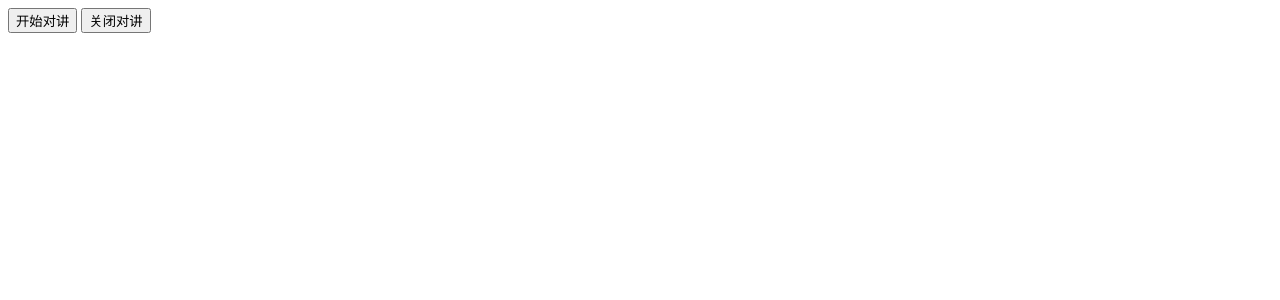
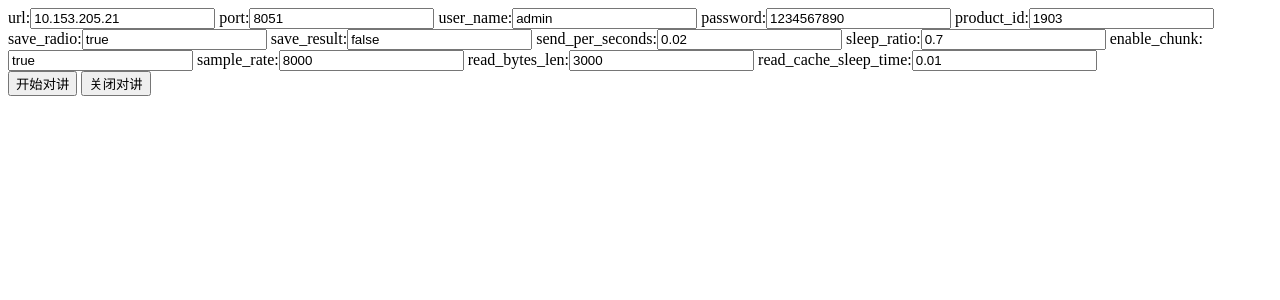
Before and after one commit to uglylee/speech, a Django app: page /demo/asr/ in a window 1280 px wide. Shown: the top 300 px of the page. Run offline with Django 3.2, Linux system fonts and the light colour scheme.

Commit message:
支持网页修改asr地址及保存录音及保存文件

```diff
--- a/asr-websocket-demo/demo/static/demo/js/speech.js
+++ b/asr-websocket-demo/demo/static/demo/js/speech.js
@@ -4,7 +4,23 @@ var end = document.getElementById('intercomEnd');
 var ws = null; //实现WebSocket
 var record = null; //多媒体对象，用来处理音频
 var ws1 = null;
+var id=null;
+        //
+var timestamp=null;
 
+var url = null;
+var port = null;
+var user_name = null;
+var password = null;
+var save_radio = null;
+var save_file = null;
+var send_per_seconds = null;
+var sleep_ratio = null;
+var enable_chunk = null;
+var enable_flush_data = null;
+var sample_rate = null;
+var read_bytes_len = null;
+var read_cache_sleep_time =null;
 function init(rec) {
     record = rec;
 }
@@ -120,11 +136,52 @@ var Recorder = function(stream) {
         sendData();
     }
 }
+  function guid() {
+        return Number(Math.random().toString().substr(3, 3) + Date.now()).toString(36);
+    }
+function getAudioInfo(){
+
+    url = document.getElementById("url").value;
+    port = document.getElementById("port").value;
+    user_name = document.getElementById("user_name").value;
+    password = document.getElementById("password").value;
+    product_id = document.getElementById("product_id").value;
+    save_radio = document.getElementById("save_radio").value;
+    save_file = document.getElementById("save_file").value;
+    send_per_seconds = document.getElementById("send_per_seconds").value;
+    sleep_ratio = document.getElementById("sleep_ratio").value;
+    enable_chunk = document.getElementById("enable_chunk").value;
+    enable_flush_data = document.getElementById("enable_flush_data").value;
+    sample_rate = document.getElementById("sample_rate").value;
+    read_bytes_len = document.getElementById("read_bytes_len").value;
+    read_cache_sleep_time = document.getElementById("read_cache_sleep_time").value;
+    var dic = {};
+    dic["id"] = id;
+    dic["url"] = url;
+    dic["port"] = port;
+    dic["user_name"] = user_name;
+    dic["password"] = password;
+    dic["product_id"] = product_id;
+    dic["save_radio"] = save_radio;
+    dic["save_file"] = save_file;
+    dic["send_per_seconds"] = send_per_seconds;
+    dic["sleep_ratio"] = sleep_ratio;
+    dic["enable_chunk"] = enable_chunk;
+    dic["enable_flush_data"] = enable_flush_data;
+    dic["sample_rate"] = sample_rate;
+    dic["read_bytes_len"] = read_bytes_len;
+    dic["read_cache_sleep_time"] = read_cache_sleep_time;
+    dic["timestamp"] = timestamp;
+    console.log(timestamp)
+    return JSON.stringify(dic);
+
+}
 
 /*
 * WebSocket
 */
 function useWebSocket() {
+
     ws = new WebSocket("ws://localhost:8000/demo/test_websocket");
     ws.binaryType = 'arraybuffer'; //传输的是 ArrayBuffer 类型的数据
     ws.onopen = function() {
@@ -132,32 +189,42 @@ function useWebSocket() {
         if (ws.readyState == 1) { //ws进入连接状态，则每隔500毫秒发送一包数据
             record.start();
         }
-        ws.send("start")
+        id = guid()
+        console.log(id)
+        timestamp=new Date().getTime().toString();
+        // alert(typeof(timestamp))
+
+        ws.send("start*"+getAudioInfo()+"");
         getWebSocketResult()
     };
 
     ws.onmessage = function(msg) {
         console.info(msg)
-    }
+    };
 
     ws.onerror = function(err) {
         console.info(err)
     }
 }
 
+
 function getWebSocketResult() {
     ws1 = new WebSocket("ws://localhost:8000/demo/asr/getResult");
     ws1.binaryType = 'arraybuffer'; //传输的是 ArrayBuffer 类型的数据
     ws1.onopen = function() {
         console.log('握手成功1');
+        console.log(id)
+
+        ws1.send(getAudioInfo());
     };
 
     ws1.onmessage = function(msg) {
-        console.info(msg.data)
-        var content = document.getElementById("content")
-        content.innerHTML += msg.data+"<br>"
+        console.info(msg.data);
+        var content = document.getElementById("content");
+        // content.innerHTML += msg.data + "<br>"
+        content.innerHTML =  msg.data  +"<br>"  + content.innerHTML+"<br>"
 
-    }
+    };
 
     ws1.onerror = function(err) {
         console.info(err)
--- a/asr-websocket-demo/demo/views.py
+++ b/asr-websocket-demo/demo/views.py
@@ -8,33 +8,58 @@ from baidu_acu_asr.asr_product import AsrProduct
 import time
 import logging
 import baidu_acu_asr.audio_streaming_pb2
+from django.conf import settings
+import json
 
 
-url="10.153.205.20"
-port="8051"
-user_name="zhengxin1890"
-password="zhengxin1890"
-save_radio = True
-save_file = "test.pcm"
-log_level = 0
-send_per_seconds = 0.16
-sleep_ratio = 0.7
-enable_chunk=True
-product_id = AsrProduct.CUSTOMER_SERVICE_STOCK
-enable_flush_data = True
-sample_rate = 8000
+# url = settings.URL
+# port = settings.PORT
+user_name = settings.USER_NAME
+password= settings.PASSWORD
+save_radio = settings.SAVE_RADIO
+save_file = settings.SAVE_FILE
+log_level = settings.LOG_LEVEL
+send_per_seconds = settings.SEND_PER_SECONDS
+sleep_ratio = settings.SLEEP_RATIO
+enable_chunk = settings.ENABLE_TRUNK
+# product_id = AsrProduct.CUSTOMER_SERVICE_STOCK
+enable_flush_data = settings.ENABLE_FLUSH_DATA
+sample_rate = settings.SAMPLE_RATE
+read_bytes_len = settings.READ_BYTES_LEN
+read_cache_sleep_time = settings.READ_CACHE_SLEEP_TIME
+
+# host = url + ":" + port
+content = {}
 local_cache = {}
-read_bytes_len = 3000
-read_cache_sleep_time = 0.01
-host = url + ":" + port
+def getProduct(product_id):
+    product = {
+        "1903": AsrProduct.CUSTOMER_SERVICE,
+        "1904": AsrProduct.CUSTOMER_SERVICE_TOUR,
+        "1905": AsrProduct.CUSTOMER_SERVICE_STOCK,
+        "1906": AsrProduct.CUSTOMER_SERVICE_FINANCE,
+        "1907": AsrProduct.CUSTOMER_SERVICE_ENERGY,
+        "888": AsrProduct.INPUT_METHOD,
+        "1888": AsrProduct.FAR_FIELD,
+        "1889": AsrProduct.FAR_FIELD_ROBOT,
+        "1": AsrProduct.CHONGQING_FAYUAN,
+        "1912": AsrProduct.SPEECH_SERVICE
+    }
+    return product[product_id]
+product_id = getProduct(settings.PRODUCT_ID)
 
-client = AsrClient(url, port, product_id, enable_flush_data,
-                   log_level=log_level,
-                   product_id=product_id,
-                   enable_chunk=enable_chunk,
-                   sample_rate=sample_rate,
-                   user_name=user_name,
-                   password=password)
+def getBoolean(key):
+    return True if ("true" in key) or ("True" in key) else False
+
+
+def getClient(info):
+    return AsrClient(
+        info.get("url"),info.get("port"),getProduct(info.get("product_id",product_id)), getBoolean(info.get("enable_flush_data")),
+                       log_level=log_level,
+                       product_id=getProduct(info.get("product_id")),
+                       enable_chunk=getBoolean(info.get("enable_chunk")),
+                       sample_rate=info.get("sample_rate"),
+                       user_name=info.get("user_name"),
+                       password=info.get("password"))
 
 def asrPage(request):
     """
@@ -51,19 +76,32 @@ def test_websocket(request):
     :param params: request
     :return:
     """
+    user = None
+    info = None
     if request.is_websocket():
-        with open(save_file, 'wb') as f:
-            for message in request.websocket:
-                try:
-                    if message =="start".encode():
-                        local_cache["test"] = bytes()
-                        continue
-                    b = local_cache.get("test")
-                    local_cache["test"] = b + message
-                    if save_radio:
-                        f.write(message)
-                except Exception as e:
-                    logging.error("error:",e)
+        pcm_file = None
+
+        for message in request.websocket:
+            try:
+                if message!= None and message.startswith("start".encode()):
+                    info = json.loads(message.decode().split("*")[1])
+                    user = info.get("id")
+                    local_cache[user] = bytes()
+                    if getBoolean(info.get("save_file")):
+                        info["enable_flush_data"] = "false"
+                    local_cache[user+"_client"] = getClient(info)
+                    if getBoolean(info.get("save_radio")):
+                        pcm_file_name = "audio/" + user + "_" + info["timestamp"] + ".pcm"
+                        pcm_file = open(pcm_file_name, 'wb')
+                    continue
+                b = local_cache.get(user)
+                local_cache[user] = b + message
+                if getBoolean(info.get("save_radio")):
+                    pcm_file.write(message)
+            except Exception as e:
+                logging.error("error: " + str(e))
+
+        pcm_file.close()
 
 @accept_websocket
 def get_result(request):
@@ -72,8 +110,16 @@ def get_result(request):
     :param params: request
     :return:
     """
-    responses = test_local_cache()
+    info = None
+    result_file = None
+    if request.is_websocket():
+        for message in request.websocket:
+            info = json.loads(message.decode())
+            break
+
+    responses = test_local_cache(info)
     try:
+
         for response in responses:
             if response.type == baidu_acu_asr.audio_streaming_pb2.FRAGMENT_DATA:
                 request.websocket.send(response.audio_fragment.result.encode())
@@ -82,29 +128,44 @@ def get_result(request):
                              response.audio_fragment.end_time,
                              response.audio_fragment.result,
                              response.audio_fragment.serial_num)
+                if getBoolean(info.get("save_file")):
+                    result_file_name = "res/" + info["id"] + "_" + info["timestamp"] + ".txt"
+                    result_file = open(result_file_name, "a+")
+                    result_file.write(response.audio_fragment.result + "\n")
             else:
                 logging.warning("type is: %d", response.type)
+
     except Exception as e:
         logging.error("error",e)
         time.sleep(0.5)
+        if result_file:
+            result_file.close()
+    if result_file:
+        result_file.close()
 
-def test_local_cache():
+def test_local_cache(info):
     """
     从百度语音流获得结果
     :param params: make_stream_from_local_cache()
     :return:
     """
+    client = local_cache[info.get("id") + "_client"]
+
     header_adder_interceptor = header_manipulator_client_interceptor.header_adder_interceptor(
         'audio_meta', base64.b64encode(client.request.SerializeToString()))
-    with grpc.insecure_channel(target=host, options=[('grpc.keepalive_timeout_ms', 1000000), ]) as channel:
+
+    with grpc.insecure_channel(target=info.get("url") + ":" + info.get("port"), options=[('grpc.keepalive_timeout_ms', 1000000), ]) as channel:
         intercept_channel = grpc.intercept_channel(channel,
                                                    header_adder_interceptor)
         stub = audio_streaming_pb2_grpc.AsrServiceStub(intercept_channel)
-        responses = stub.send(make_stream_from_local_cache(), timeout=100000)
+        responses = stub.send(make_stream_from_local_cache(info.get("id")), timeout=100000)
         for response in responses:
             yield response
 
-def make_stream_from_local_cache():
+
+
+
+def make_stream_from_local_cache(user):
     """
     从本地cache持续生成百度request
     :param params:
@@ -112,12 +173,12 @@ def make_stream_from_local_cache():
     """
     i = 0
     u = read_bytes_len
-    res = local_cache.get("test")[i:u]
+    res = local_cache.get(user)[i:u]
     while True:
         if len(res) >= read_bytes_len:
             i +=1
             yield audio_streaming_pb2.AudioFragmentRequest(audio_data=res)
-        res = local_cache.get("test")[i*u:u*(i+1)]
+        res = local_cache.get(user)[i*u:u*(i+1)]
         time.sleep(read_cache_sleep_time)
 
 
--- a/asr-websocket-demo/requirements.txt
+++ b/asr-websocket-demo/requirements.txt
@@ -1,4 +1,4 @@
-baidu_acu_asr
-django-redis
+baidu_acu_asr==2.0.3
+django-redis==4.10.0
 dwebsocket==0.5.12
-django
+django==2.1.4
--- a/asr-websocket-demo/templates/asr/ws2.html
+++ b/asr-websocket-demo/templates/asr/ws2.html
@@ -9,11 +9,31 @@
         <title>录音并传递给后台</title>
     </head>
     <body>
+
+
+        url:<input id="url" placeholder="10.153.205.21" value="10.153.205.21">
+        port:<input id="port" placeholder="8051" value="8051">
+        user_name:<input id="user_name" placeholder="admin" value="admin">
+        password:<input id="password" placeholder="1234567890" value="1234567890">
+        product_id:<input id="product_id" placeholder="1903" value="1903">
+        save_radio:<input id="save_radio" placeholder="true" value="true">
+        save_result:<input id="save_file" placeholder="false" value="false">
+
+        send_per_seconds:<input id="send_per_seconds" placeholder="0.02" value="0.02">
+        sleep_ratio:<input id="sleep_ratio" placeholder="0.7" value="0.7">
+        enable_chunk:<input id="enable_chunk" placeholder="true" value="true">
+        <input id="enable_flush_data" placeholder="true" value="true" style="display:none">
+        sample_rate:<input id="sample_rate" placeholder="8000" value="8000">
+        read_bytes_len:<input id="read_bytes_len" placeholder="3000" value="3000">
+        read_cache_sleep_time:<input id="read_cache_sleep_time" placeholder="0.01" value="0.01">
+
+        <br>
+        <button id="intercomBegin">开始对讲</button>
+        <button id="intercomEnd">关闭对讲</button>
         <div>
             <span id="content"></span>
         </div>
-        <button id="intercomBegin">开始对讲</button>
-        <button id="intercomEnd">关闭对讲</button>
+
     </body>
     <script type="text/javascript" src="{% static 'demo/js/speech.js' %}">
     </script>
```
Also changed, not shown: asr-websocket-demo/speech/settings.py (+19 -0 lines), asr-websocket-demo/db.sqlite3 (added), asr-websocket-demo/res/1e19z7bf0oi_1600850626610.txt (added), 2 other files.
